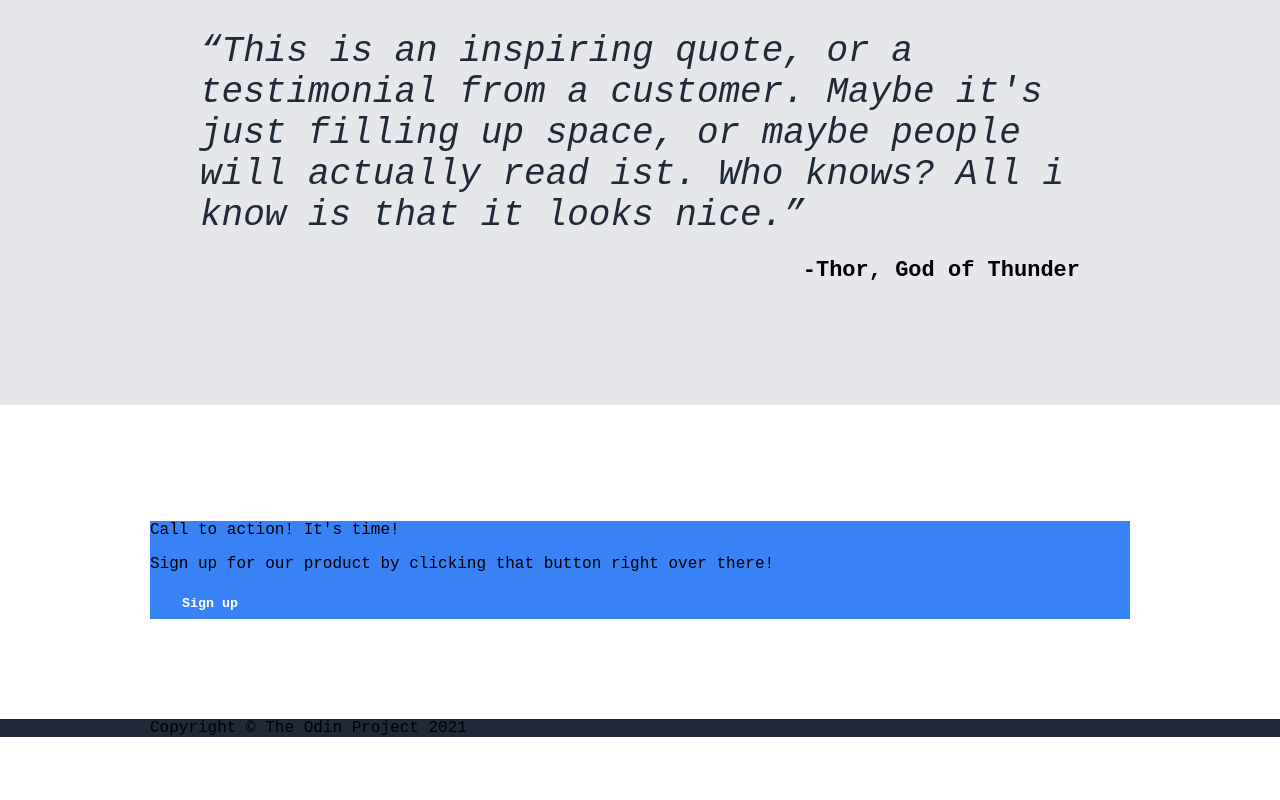
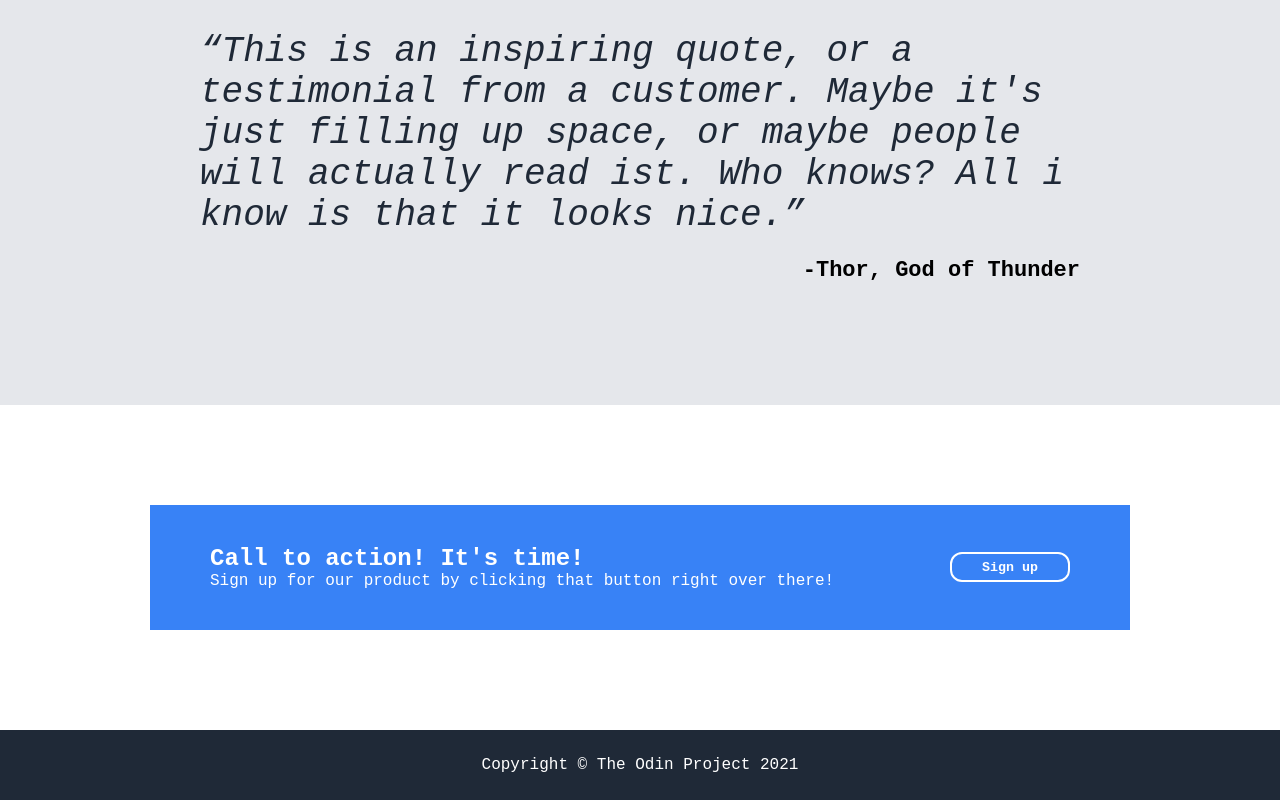
Before and after one commit to dpanhey/landing-page, a plain HTML site: page index.html in a window 1280 px wide. Shown: the part 1114-1914 px from the top of the page. Before the commit the page ends 1851 px from the top, so only its background shows below. Drawn offline with Linux system fonts and the light colour scheme.

Commit message:
Index.html: minor change to cta-section, styles.css: first draft of cta-section and footer, minor changes to buttons

```diff
--- a/index.html
+++ b/index.html
@@ -58,7 +58,7 @@
         </div>
     </section>
     <section class="cta">
-        <div>
+        <div class="cta-container">
             <div>
                 <p>Call to action! It's time!</p>
                 <p>Sign up for our product by clicking that button right over there!</p>
--- a/styles.css
+++ b/styles.css
@@ -39,14 +39,13 @@
     color: #1F2937
 }
 
-.cta div {
+.cta-container {
     background-color: #3882F6;
 }
 
 button {
     background-color: #3882F6;
     color: white;
-    border: 0;
     font-weight: bold;
 }
 
@@ -65,7 +64,10 @@ body {
 
 button {
     width: 120px;
+    min-width: 100px;
     height: 30px;
+    min-height: 20px;
+    border: 0;
     border-radius: 12px;
 }
 
@@ -197,8 +199,35 @@ a {
     padding: 100px 150px;
 }
 
+.cta-container {
+    padding: 40px 60px;
+    display: flex;
+    justify-content: space-between;
+    align-items: center;
+    color: white;
+    gap: 20px;
+}
+
+.cta-container p:first-child {
+    font-size: 24px;
+    font-weight: bold;
+}
+
+.cta-container div p {
+    margin: 0;
+}
+
+.cta-container button {
+    border: 2px solid white;
+}
+
 /* ----- FOOTER ----- */
 
 .footer {
     padding: 0 150px;
+    display: flex;
+    justify-content: center;
+    align-items: center;
+    height: 70px;
+    color: white;
 }
```
